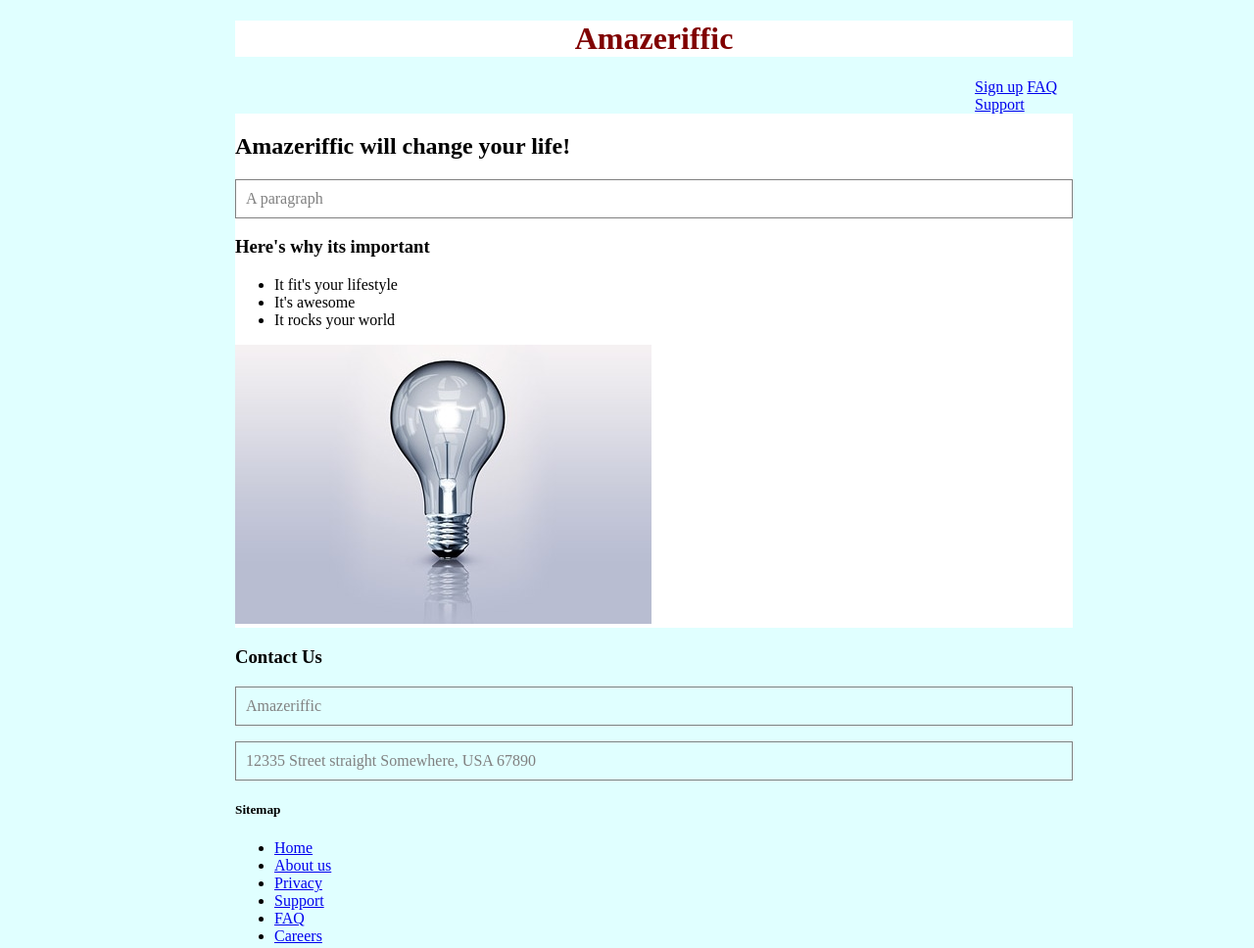
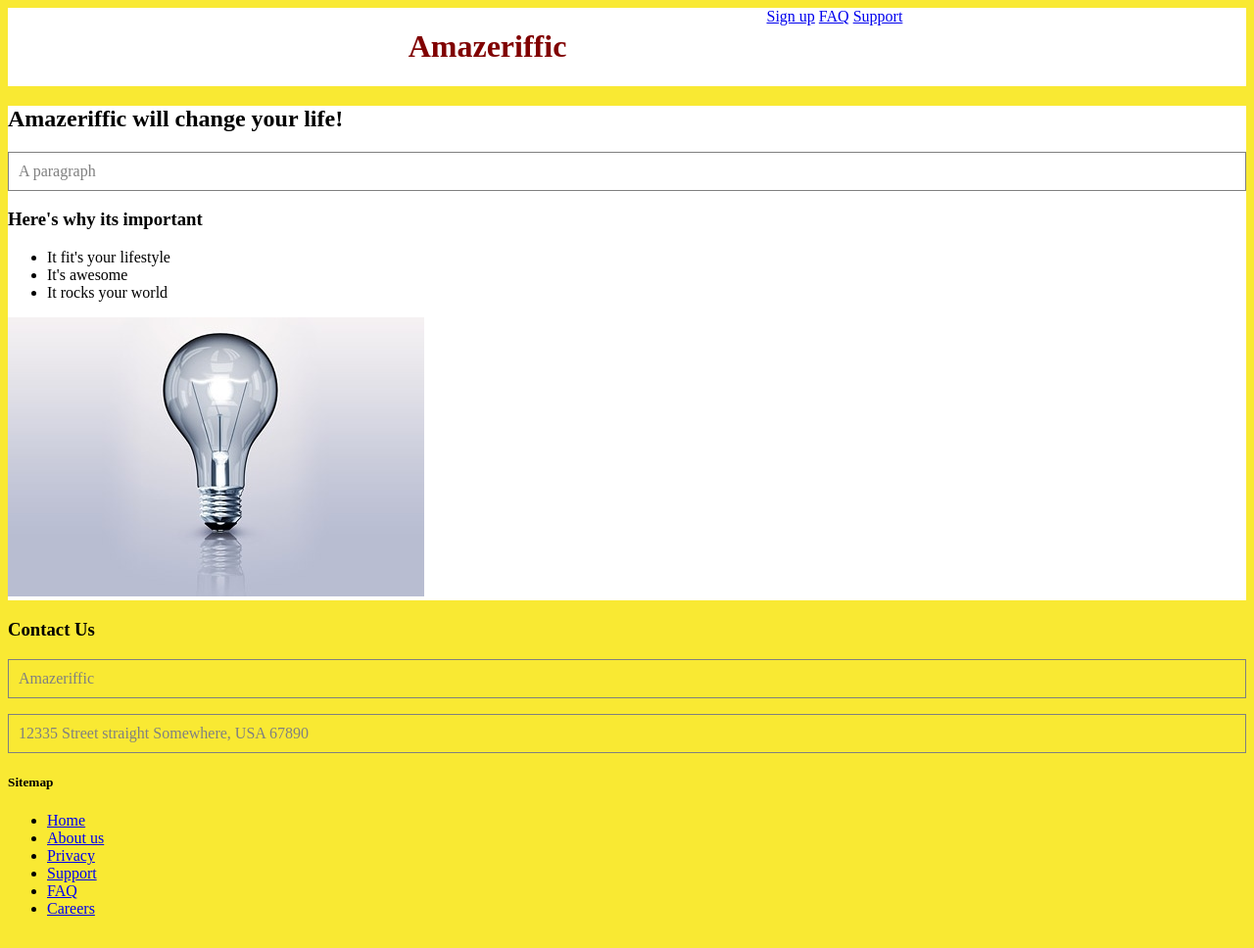
Before and after one commit to jlicklid/git-education-project, a plain HTML site: page amazeriffic/index.html in a window 1280 px wide. Shown: the whole page at 98% size. Drawn offline with Linux system fonts and the light colour scheme.

Commit message:
changed files

```diff
--- a/amazeriffic/custom.css
+++ b/amazeriffic/custom.css
@@ -1,13 +1,24 @@
 body {
-    background: lightcyan;
-    width: 800px;
-    margin: auto;
+    background: #f9e933;
 }
 header, main, footer {
     min-width: 855px;
 }
+header .container, main .container, footer .container {
+    max-width: 855px;
+    margin: auto;
+}
 header {
     background: white;
+    overflow: auto;
+}
+header h1 {
+    float: left;
+    width: 570px;
+}
+header nav {
+    float: right;
+    width: 285px;
 }
 h1 {
     color: maroon;
@@ -19,10 +30,7 @@ p {
     padding: 10px;
 }
 main {
-    width: 500px;
-    margin: auto;
     background: white;
-    overflow: auto;
 }
 nav {
     width: 100px;
--- a/amazeriffic/index.html
+++ b/amazeriffic/index.html
@@ -6,12 +6,14 @@
     </head>
     <body>
         <header>
+            <div class="container">
                 <h1>Amazeriffic</h1>
                 <nav>
                     <a href="/">Sign up</a>
                     <a href="faq.html">FAQ</a>
                     <a href="#">Support</a>
                 </nav>
+            </div>
         </header>
         <main>
             <h2>Amazeriffic will change your life!</h2>
```
Lines whose indentation alone changed are shown as unchanged.
